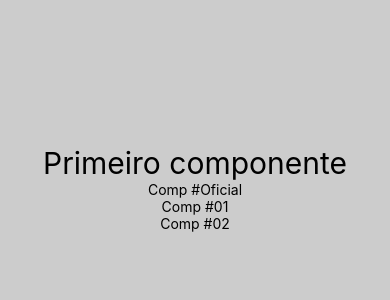
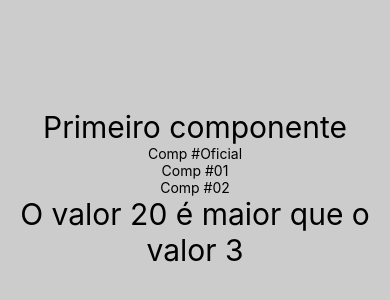
Before and after one commit to regeshengen/react, a React Native app in the folder fundamentos/: screen / in a window 390 px wide. Shown: the part 234-534 px from the top of the page. Built offline with nearby package versions, Linux system fonts and the light colour scheme.

Commit message:
passando parametros entre componentes

```diff
--- a/fundamentos/src/App.js
+++ b/fundamentos/src/App.js
@@ -2,6 +2,7 @@
 import { View } from 'react-native'
 import Primeiro from './components/Primeiro'
 import Comp, { Comp1, Comp2 } from './components/Multi'
+import MinMax from './components/MinMax'
 import Style from './components/style'
 
 export default function() {
@@ -11,6 +12,7 @@
             <Comp></Comp>
             <Comp1></Comp1>
             <Comp2></Comp2>
+            <MinMax min={3} max={20}></MinMax>
         </View>
     )
 }
--- /dev/null
+++ b/fundamentos/src/components/MinMax.js
@@ -0,0 +1,13 @@
+import React from 'react'
+import { Text } from 'react-native'
+import Style from './style'
+import style from './style'
+
+export default (props) => {
+    console.warn(props)
+    return (
+        <Text style={style.h1}>
+            O valor {props.max} é maior que o valor {props.min}
+        </Text>
+    )
+}
--- a/fundamentos/src/components/Primeiro.js
+++ b/fundamentos/src/components/Primeiro.js
@@ -2,4 +2,8 @@
 import { Text } from 'react-native'
 import Style from './style'
 
-export default () => <Text style={Style.h1}>Primeiro componente</Text>
+export default () => {
+    return (
+        <Text style={Style.h1}>Primeiro componente</Text>
+    )
+}
--- a/fundamentos/src/components/style.js
+++ b/fundamentos/src/components/style.js
@@ -5,9 +5,11 @@
         backgroundColor: '#CCC',
         flexGrow: 1,
         justifyContent: "center",
-        alignItems: "center"
+        alignItems: "center",
+        padding: 20
     },
     h1: {
-        fontSize: 30
+        fontSize: 30,
+        textAlign: 'center'
     }
 })
```
